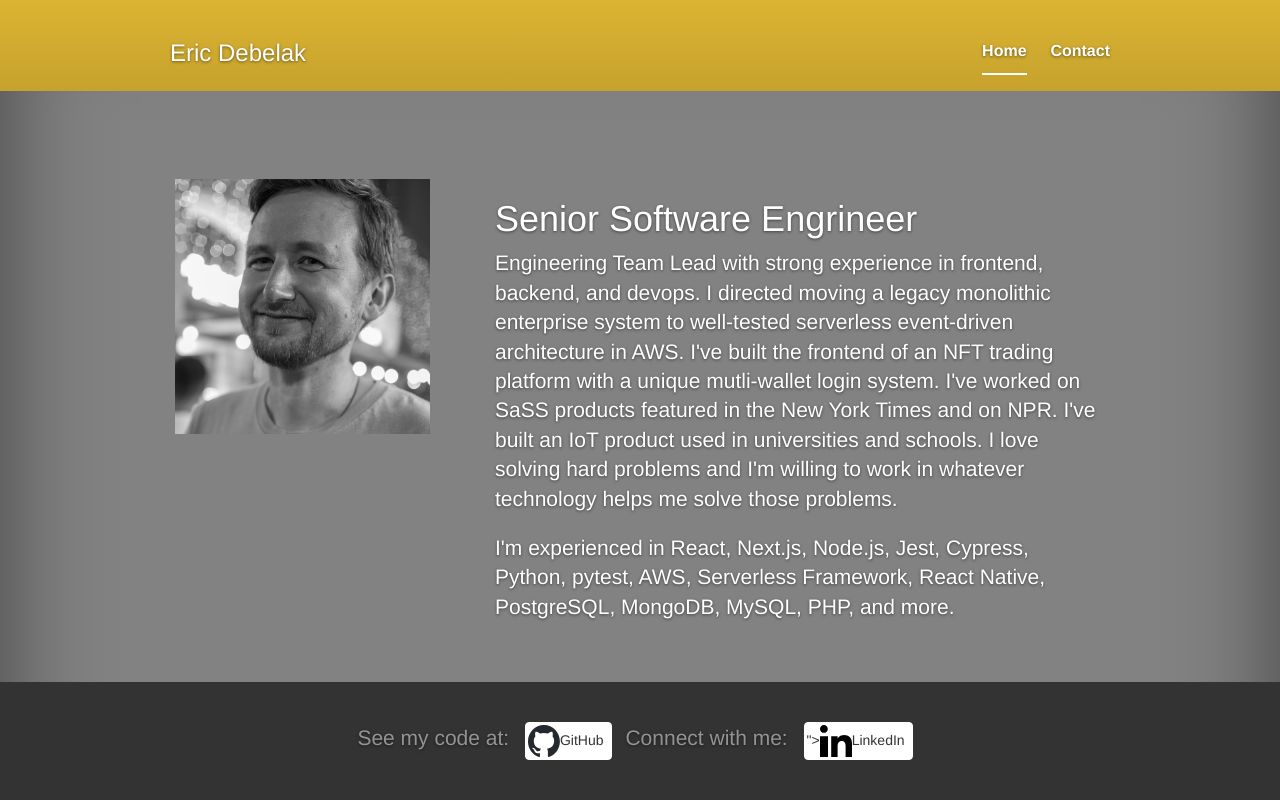
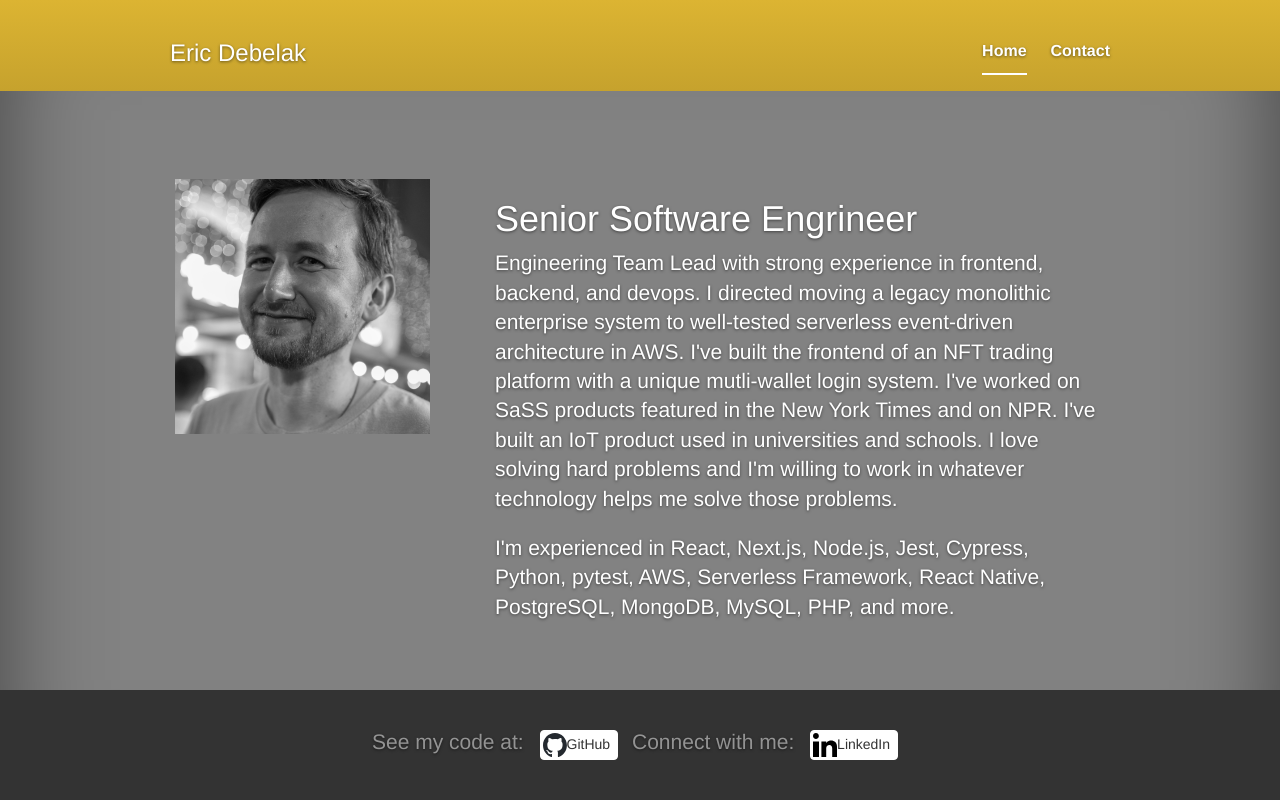
Before and after one commit to ericdebelak/ericdebelak, a plain HTML site: page index.html in a window 1280 px wide. Drawn offline with nearby package versions, Linux system fonts and the light colour scheme.

Commit message:
Update image styles

```diff
--- a/index.html
+++ b/index.html
@@ -39,8 +39,8 @@
 
           <div class="mastfoot">
             <div class="inner">
-                <p class="lead">See my code at: </p><p><a href="http://github.com/ericdebelak" class="btn btn-default"><img src="images/github-mark.svg" height="32" width="32" />GitHub </a></p>
-                <p class="lead">Connect with me:  </p><p><a href="http://www.linkedin.com/in/ericdebelak" class="btn btn-default">"><img src="images/linkedin-mark.svg" height="32" width="32" />LinkedIn </a></p>
+                <p class="lead">See my code at: </p><p><a href="http://github.com/ericdebelak" class="btn btn-default"><img src="images/github-mark.svg" height="24" width="24" class="logo-image" />GitHub </a></p>
+                <p class="lead">Connect with me:  </p><p><a href="http://www.linkedin.com/in/ericdebelak" class="btn btn-default"><img src="images/linkedin-mark.svg" height="24" width="24" class="logo-image" />LinkedIn </a></p>
             </div>
           </div>
 
```
